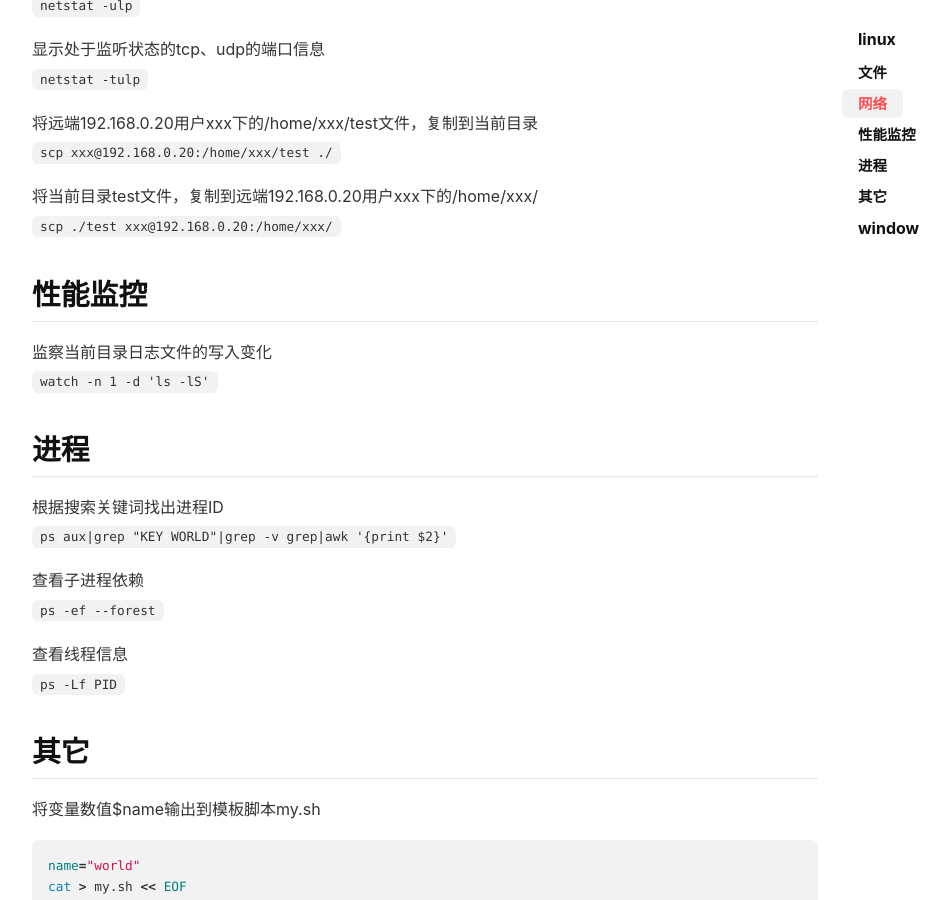
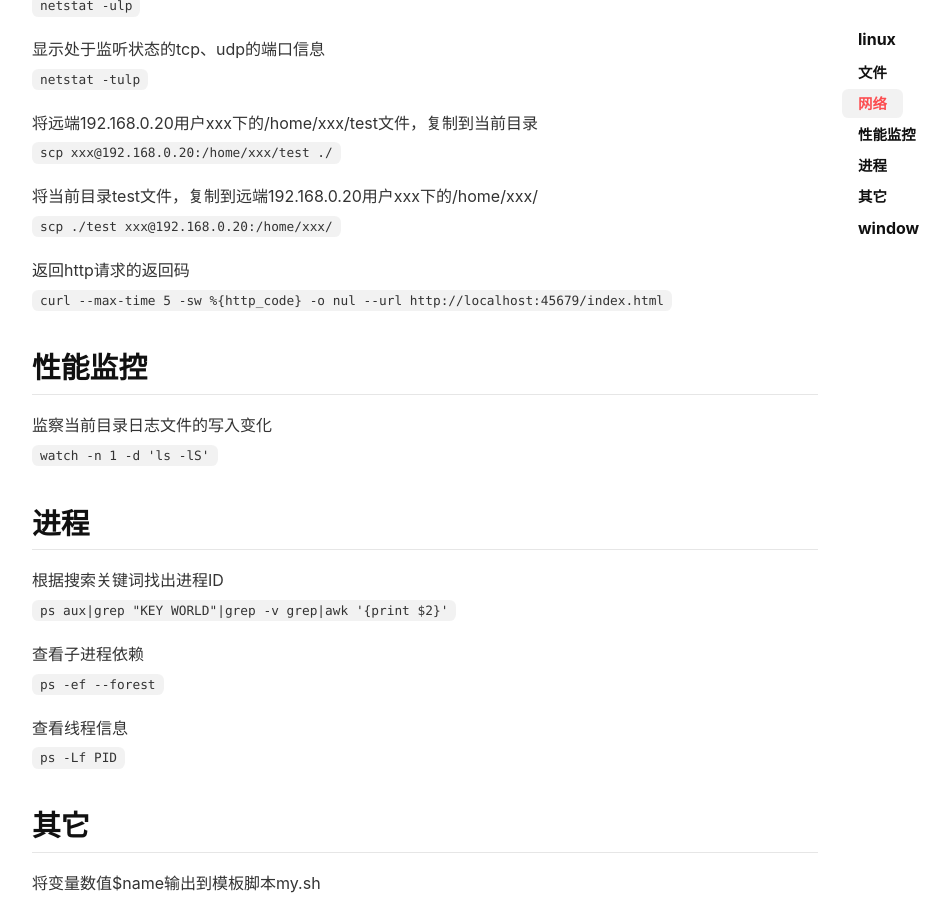
Before and after one commit to lizijie/lizijie.github.io, a Jekyll site: the page built from _posts/2022-06-26-整理常用linux命令.md, in a window 1280 px wide and 900 px high, scrolled down 1781 px. Shown: the whole window, without its empty margins (105-1055 px from the left). Built offline with Jekyll 4.4.1, drawn with Linux system fonts in a browser that asks for light colours; nearby versions of some CDN libraries; comment, search, counter and statistics services are not loaded.

Commit message:
update 2022-06-26-整理常用linux命令

```diff
--- a/_posts/2022-06-26-整理常用linux命令.md
+++ b/_posts/2022-06-26-整理常用linux命令.md
@@ -75,6 +75,9 @@ test.cpp: C source, ASCII text, with CRLF line terminators
 将当前目录test文件，复制到远端192.168.0.20用户xxx下的/home/xxx/<br>
 `scp ./test xxx@192.168.0.20:/home/xxx/`
 
+返回http请求的返回码<br>
+`curl --max-time 5 -sw %{http_code} -o nul --url http://localhost:45679/index.html`
+
 
 ## 性能监控
 
```
